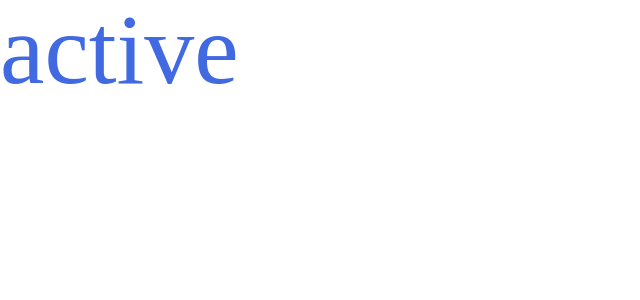
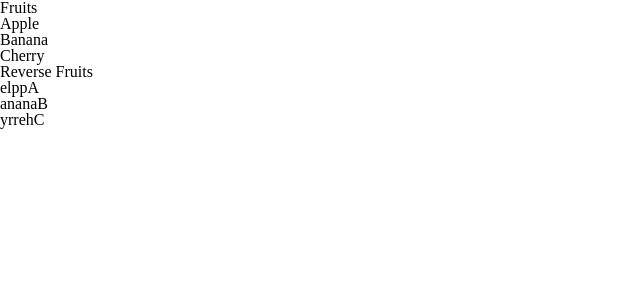
Before and after one commit to SungbinYang/Vue.js, a Vue app in the folder vue-templete-syntax/: page / in a window 1280 px wide. Shown: the top 300 px of the page, without its empty margins (0-640 px from the left). Built offline with nearby package versions, Linux system fonts and the light colour scheme; the HTML template or start-up script is replaced by a standard one.

Commit message:
Computed
Computed

```diff
--- a/vue-templete-syntax/src/App.vue
+++ b/vue-templete-syntax/src/App.vue
@@ -1,31 +1,14 @@
 <template>
-  <h1
-    :[attr]="'active'"
-    @[event]="add">
-    {{ msg }}
-  </h1>
+  <Fruits />
 </template>
 
 <script>
+
+import Fruits from '~/components/Fruits';
+
 export default {
-  data() {
-    return {
-      msg: "active",
-      attr: "class",
-      event: "click",
-    };
-  },
-  methods: {
-    add() {
-      this.msg += "!";
-    },
-  },
-};
+  components: {
+    Fruits
+  }
+}
 </script>
-
-<style scoped>
-.active {
-  color: royalblue;
-  font-size: 100px;
-}
-</style>
--- /dev/null
+++ b/vue-templete-syntax/src/components/Fruits.vue
@@ -0,0 +1,44 @@
+<template>
+  <section v-if="hasFruit">
+    <h1>Fruits</h1>
+    <ul>
+      <li
+        v-for="fruit in fruits"
+        :key="fruit">
+        {{ fruit }}
+      </li>
+    </ul>
+  </section>
+  <section>
+    <h1>Reverse Fruits</h1>
+    <ul>
+      <li
+        v-for="fruit in reverseFruits"
+        :key="fruit">
+        {{ fruit }}
+      </li>
+    </ul>
+  </section>
+</template>
+
+<script>
+export default {
+  data() {
+    return {
+      fruits: [
+        'Apple', 'Banana', 'Cherry'
+      ]
+    }
+  },
+  computed: {
+    hasFruit() {
+      return this.fruits.length > 0
+    },
+    reverseFruits() {
+      return this.fruits.map(fruit => {
+        return fruit.split('').reverse().join('');
+      })
+    }
+  }
+}
+</script>
```
